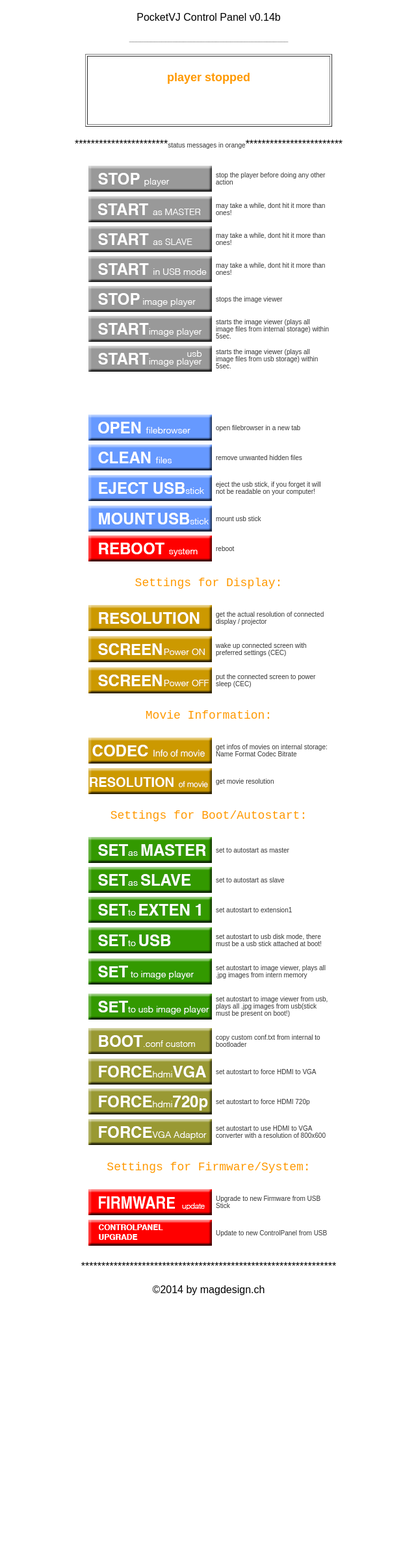
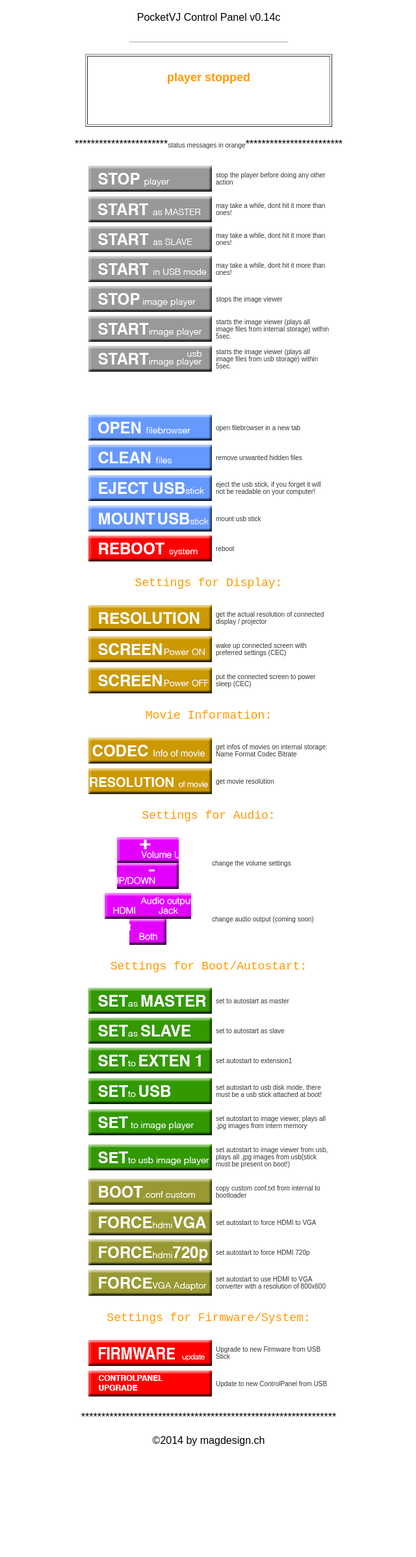
Before and after one commit to magdesign/PocketVJ, a PHP site: page /?action=stop in a window 1280 px wide. Shown: the whole page at 65% size, without its empty margins (319-959 px from the left). Before the commit the page ends 1993 px from the top, so only its background shows below. Run offline with PHP 8.4, Linux system fonts and the light colour scheme.

Commit message:
Audio Volume
Added Volume Up and Down.
Prepared for Output selection (not implemented yet).

```diff
--- a/index.php
+++ b/index.php
@@ -225,7 +225,7 @@ function MM_preloadImages() { //v3.0
 </head>
 
 <body>
-<p class="header_02"><span class="description"><span class="header_02top">PocketVJ Control Panel v0.14b </span></span></p>
+<p class="header_02"><span class="description"><span class="header_02top">PocketVJ Control Panel v0.14c </span></span></p>
 <p class="header_02"><span class="description"><span class="header_02top"><span class="header_02"><span class="description">____________________________________________</span></span></span></span></p>
 <table width="380" border="1" align="center" cellpadding="4">
   <tr>
@@ -313,6 +313,17 @@ function MM_preloadImages() { //v3.0
     <td height="40" class="description"><p align="left">get movie resolution</p></td>
   </tr>
 </table>
+<p>Settings for Audio:</p>
+<table width="380" border="0" align="center" cellspacing="4">
+  <tr>
+    <td width="190" height="40"><a href="?action=volume_up"><img src="pics/volume_up.png" width="95" height="40" alt="Volume up" /></a><a href="?action=volume_down"><img src="pics/volume_down.png" width="95" height="40" alt="Volume down" /></a></td>
+    <td width="190" height="40" class="description"><p align="left">change the volume settings</p></td>
+  </tr>
+  <tr>
+    <td height="40"><img src="pics/audio_hdmi.png" width="63" height="40" alt="hdmi" /><img src="pics/audio_jack.png" width="70" height="40" alt="jack" /><img src="pics/audio_both.png" width="57" height="40" alt="both" /></td>
+    <td height="40" class="description"><p align="left">change audio output (coming soon)</p></td>
+  </tr>
+</table>
 <p>Settings for Boot/Autostart:</p>
 <table width="380" border="0" align="center" cellspacing="4">
   <tr>
```
Also changed, not shown: pics/audio_both.png (added), pics/audio_hdmi.png (added), pics/audio_jack.png (added), pics/audio_select.png (added), pics/volume_down.png (added), pics/volume_up.png (added).
